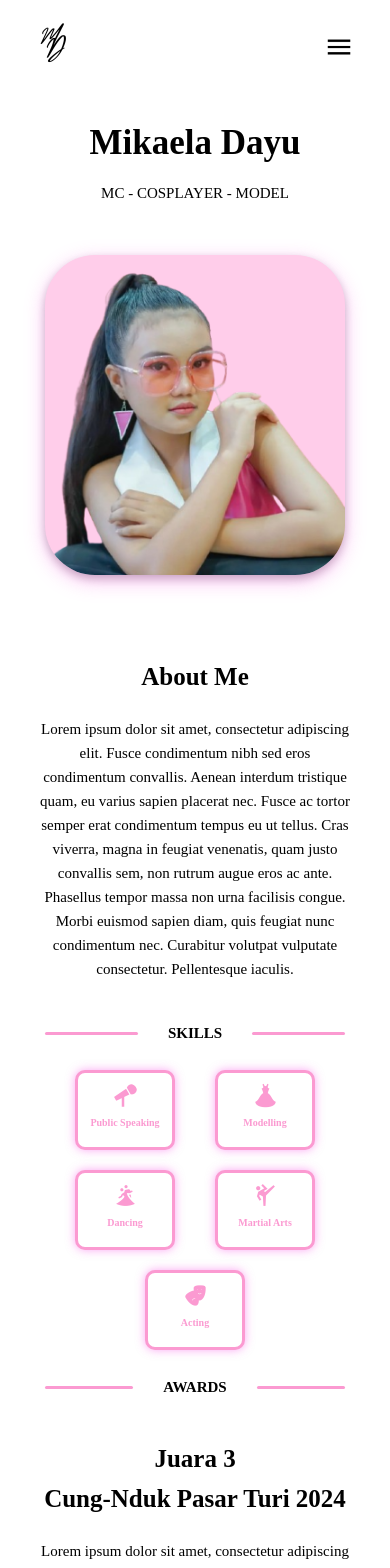
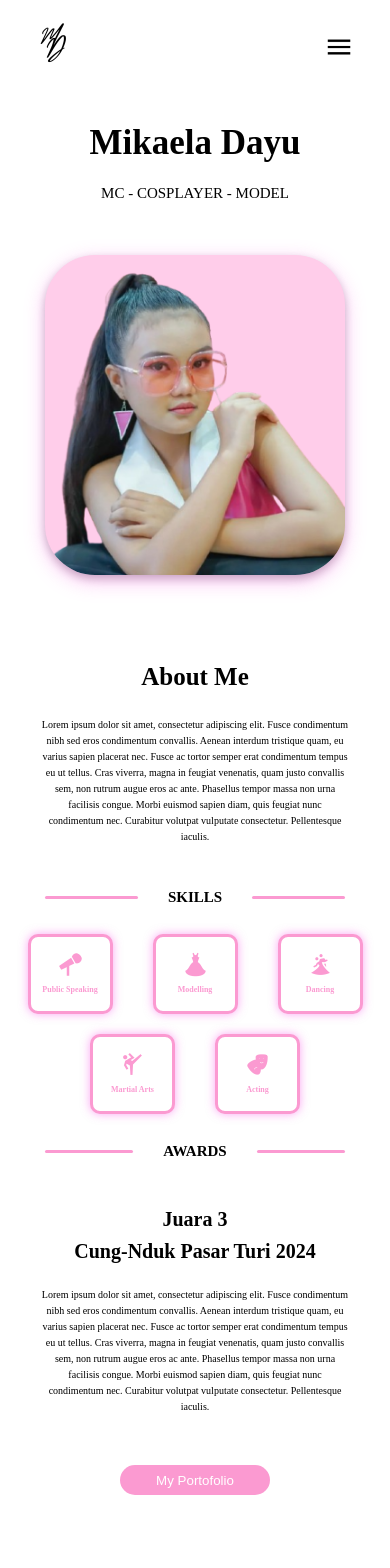
Before and after one commit to Fadel442/Mikaela-Dayu-Profile, a Vue app: page / in a window 390 px wide. Shown: the top 1568 px of the page. Built offline with nearby package versions, Linux system fonts and the light colour scheme.

Commit message:
rev besar

```diff
--- a/src/components/komponen/AboutMe.vue
+++ b/src/components/komponen/AboutMe.vue
@@ -70,7 +70,7 @@
     }
     .content p {
         margin: 20px 0;
-        font-size: 15px;
+        font-size: 10px;
     }
 }
 </style>
--- a/src/components/komponen/MainIntro.vue
+++ b/src/components/komponen/MainIntro.vue
@@ -65,7 +65,7 @@
     }
     .leftM h4 {
         font-size: 15px;
-        font-weight: lighter;
+        font-weight: normal;
     }
     .rightM {
         align-items: center;
--- a/src/components/komponen/MyAwards.vue
+++ b/src/components/komponen/MyAwards.vue
@@ -82,16 +82,13 @@
     }
 
     .content h1 {
-        font-size: 25px;
+        font-size: 20px;
         font-weight: bold;
     }
 
     .content p {
-        font-size: 15px;
+        font-size: 150x;
         margin: 20px 0;
-    }
-    .porto-btn {
-        width: 200px;
     }
 }
 </style>
--- a/src/components/komponen/SkillCards.vue
+++ b/src/components/komponen/SkillCards.vue
@@ -112,7 +112,7 @@ h2 {
     }
 
     .card {
-        width: 100px;
+        width: 85px;
         height: 80px;
         margin: 10px 20px;
         padding: 0;
@@ -121,12 +121,12 @@ h2 {
     .card-image {
         width: 25px;
         height: 25px;
-        margin: 10px 0 0 0;
+        margin: 15px 0 0 0;
     }
 
     h2 {
         font-weight: bold;
-        font-size: 10px;
+        font-size: 8px;
         text-align: center;
         margin-right: 10px;
         /* display: none; */
```
